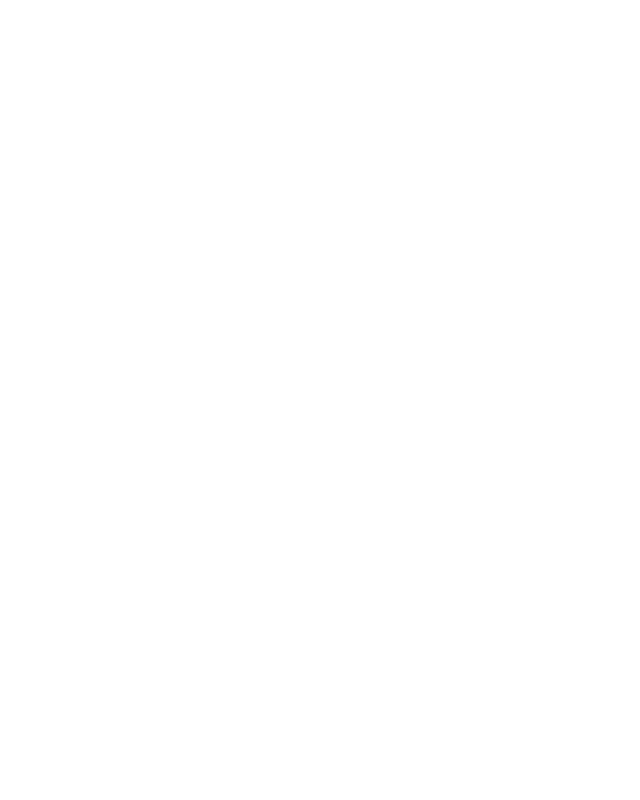
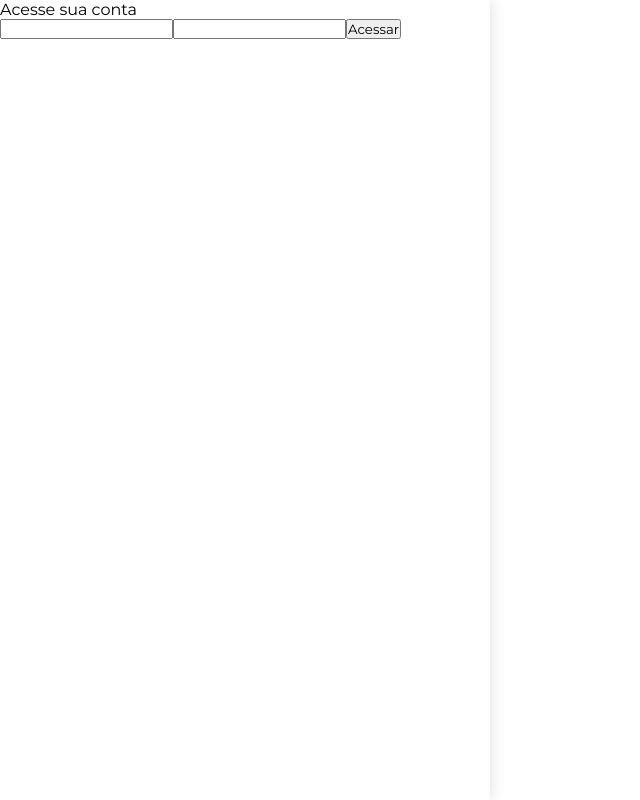
Before and after one commit to ramos-ph/doar-e-amar, a React (Create React App) app in the folder web/: page /signin in a window 1280 px wide. Before the commit this address had no page. Shown: the whole page, without its empty margins (0-640 px from the left). Built offline with nearby package versions, Linux system fonts and the light colour scheme.

Commit message:
:poop: Add login page

```diff
--- /dev/null
+++ b/web/src/pages/login/index.js
@@ -0,0 +1,24 @@
+import React from 'react'
+import './styles.css'
+
+export default function Login () {
+  return (
+    <div className="container">
+      <aside>
+        <form>
+          <legend>Acesse sua conta</legend>
+
+          <label htmlFor="">
+            <input type="email"/>
+          </label>
+
+          <label htmlFor="">
+            <input type="password"/>
+          </label>
+
+          <button type="submit">Acessar</button>
+        </form>
+      </aside>
+    </div>
+  )
+}
--- /dev/null
+++ b/web/src/pages/login/styles.css
@@ -0,0 +1,12 @@
+.container {
+  align-items: center;
+  justify-content: center;
+  height: 100%;
+}
+
+.container aside {
+  align-self: flex-start;
+  height: 100%;
+  max-width: 490px;
+  box-shadow: 0 0 15px 0 #ddd;
+}
--- a/web/src/routes.js
+++ b/web/src/routes.js
@@ -2,10 +2,13 @@ import React from 'react'
 import { Routes, Route } from 'react-router-dom'
 
 import MainPage from './pages/main'
+import LoginPage from './pages/login'
 
 const MainRouter = () => (
   <Routes>
     <Route path="/" element={<MainPage />} />
+
+    <Route path="/signin" element={<LoginPage />} />
   </Routes>
 )
 
```
